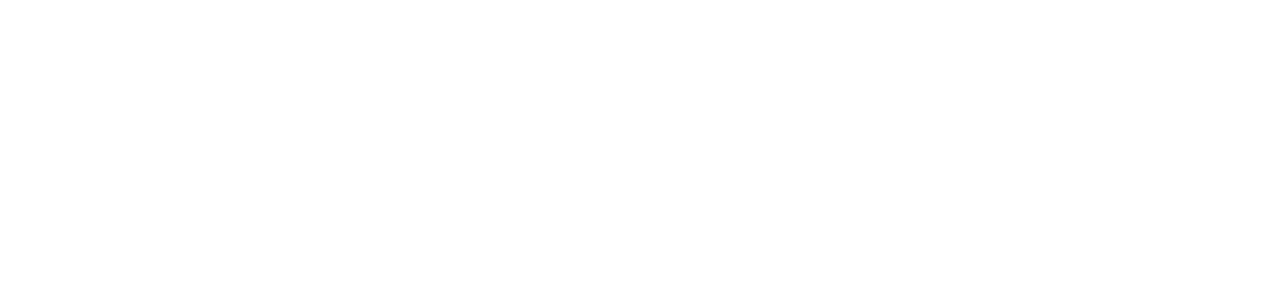
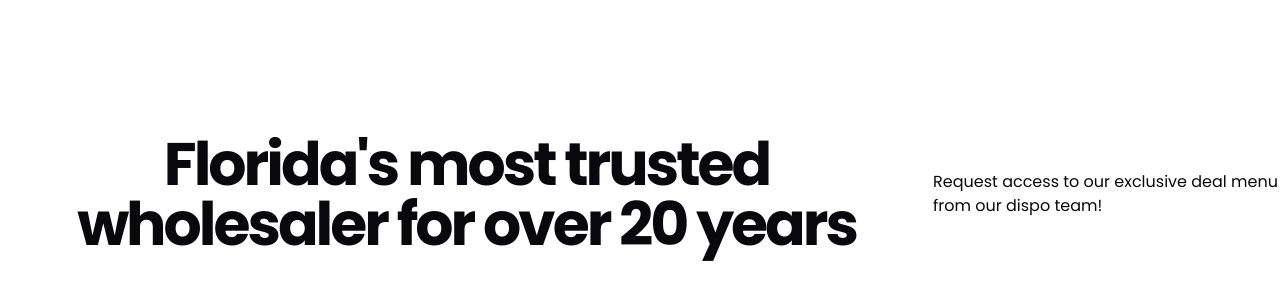
Before and after one commit to danielgoodmanz/dispo-menu, a React (Vite) app: page /landing in a window 1280 px wide. Shown: the part 206-506 px from the top of the page. Built offline with nearby package versions, Linux system fonts and the light colour scheme.

Commit message:
working out landing page

```diff
--- a/src/components/Header.tsx
+++ b/src/components/Header.tsx
@@ -1,11 +1,16 @@
 type HeaderProps = {
   title: string;
+  className: string;
 };
 
 const Header = (props: HeaderProps) => {
+  //this is how you can merge classes into the component OR keep the default ones set
+  const { title, className } = props;
   return (
-    <h1 className='text-5xl font-bold text-center tracking-tighter '>
-      {props.title}
+    <h1
+      className={`text-5xl font-bold text-center tracking-tighter ${className}`}
+    >
+      {title}
     </h1>
   );
 };
--- /dev/null
+++ b/src/components/LandingPage.tsx
@@ -0,0 +1,18 @@
+import Header from '@/components/Header';
+import React from 'react';
+
+const LandingPage = () => {
+  return (
+    <div className='flex justify-center items-center h-screen'>
+      <Header
+        title={`Florida's most trusted wholesaler for over 20 years`}
+        className='text-6xl text-balance'
+      />
+      <aside>
+        Request access to our exclusive deal menu from our dispo team!
+      </aside>
+    </div>
+  );
+};
+
+export default LandingPage;
--- a/src/main.tsx
+++ b/src/main.tsx
@@ -1,25 +1,26 @@
 import { StrictMode } from 'react';
 import { createRoot } from 'react-dom/client';
-import { BrowserRouter, Routes, Route } from 'react-router';
+import { BrowserRouter, Route, Routes } from 'react-router';
 
-import './index.css';
-import App from './App.tsx';
 import AddDealForm from '@/components/AddDealForm.tsx';
 import ErrorPage from '@/components/ErrorPage.tsx';
+import LandingPage from '@/components/LandingPage.tsx';
+import App from './App.tsx';
 import AppContextProvider from './contexts/AppContextProvider.tsx';
+import './index.css';
 
 createRoot(document.getElementById('root')!).render(
   <StrictMode>
     <BrowserRouter>
       <AppContextProvider>
         <Routes>
+          <Route path='/landing' element={<LandingPage />} />
           <Route path='/' element={<App />}>
             <Route path='dealform' element={<AddDealForm />} />
           </Route>
           {/* render a single deal */}
           <Route path='/:id' element={<App />} />
           {/* TODO: add a landing page */}
-          <Route path='landing' />
           <Route path='/*' element={<ErrorPage />} />
         </Routes>
       </AppContextProvider>
```
Also changed, not shown: src/App.tsx (+5 -3 lines).
